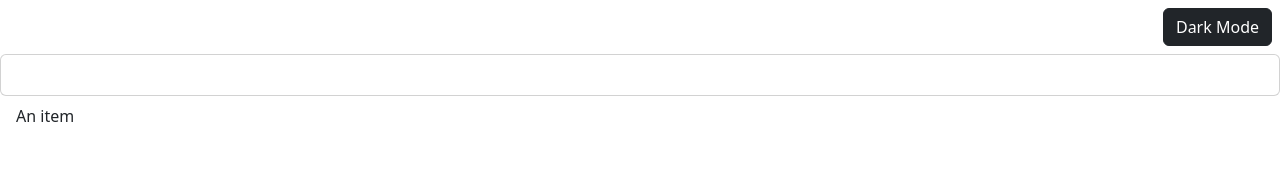
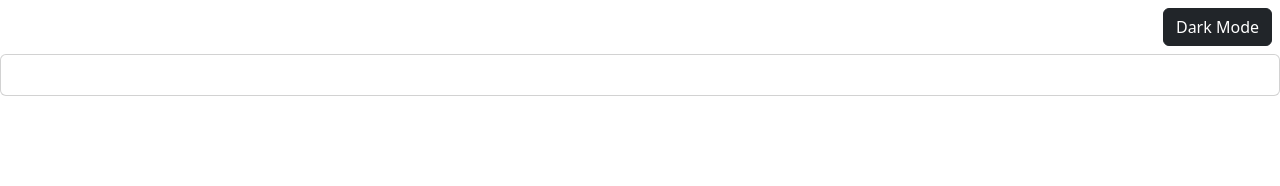
Before and after one commit to Mohamed-Nasr7/posts-darkmode, a React (Create React App) app: page /post in a window 1280 px wide. Shown: the top 186 px of the page. Built offline with nearby package versions, Linux system fonts and the light colour scheme.

Commit message:
Map through the comments state and render each comment in an li element

```diff
--- a/src/components/PostComments.tsx
+++ b/src/components/PostComments.tsx
@@ -4,7 +4,7 @@ import { Post } from './Posts';
 
 const PostComments = () => {
   type Comment = {
-    comment: string;
+    body: string;
   };
 
   const [comments, setComments] = useState([]);
@@ -43,7 +43,9 @@ const PostComments = () => {
         </div>
       </div>
       <ul className='list-group list-group-flush'>
-        <li className='list-group-item'>An item</li>
+        {comments.map((comment: Comment) => (
+          <li className='list-group-item'>{comment.body}</li>
+        ))}
       </ul>
     </div>
   );
```
